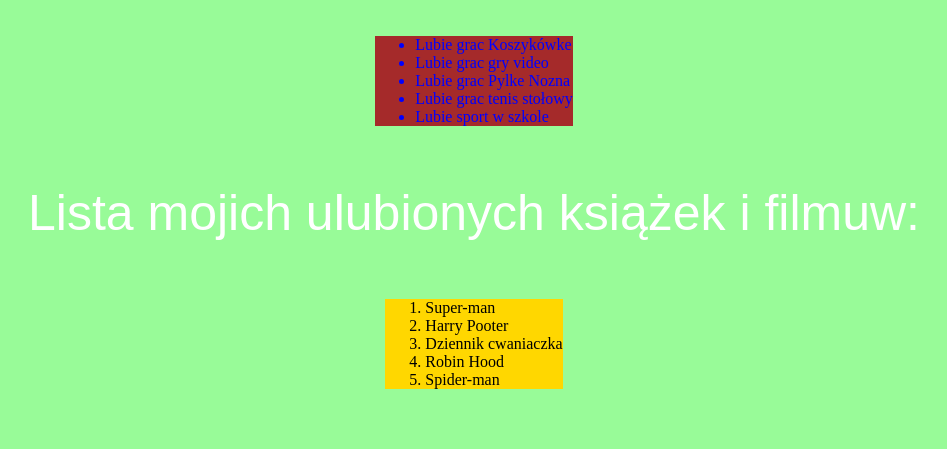
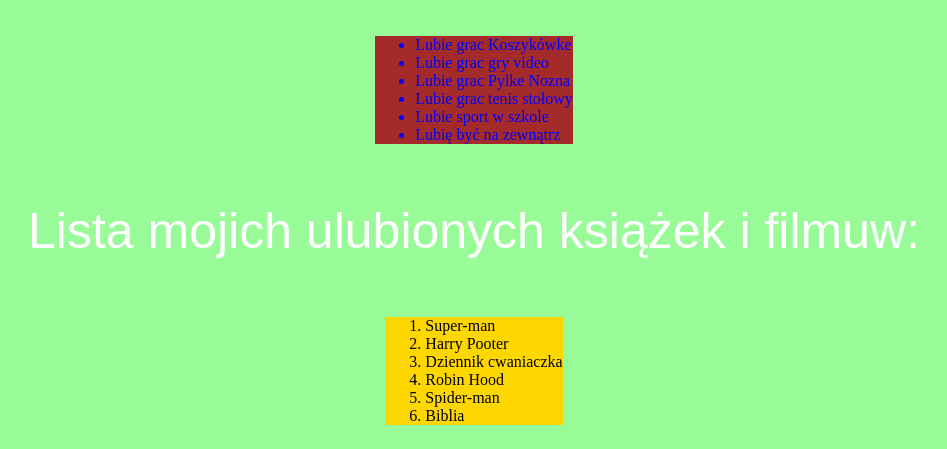
Before and after one commit to halloMateusz/Listy, a plain HTML site: page index.html in a window 1280 px wide. Shown: the part 709-1158 px from the top of the page, without its empty margins (166-1113 px from the left). Before the commit the page ends 1122 px from the top, so only its background shows below. Drawn offline with Linux system fonts and the light colour scheme.

Commit message:
Add files via upload

```diff
--- a/index.html
+++ b/index.html
@@ -34,6 +34,7 @@
         <li>Lubie grac Pylke Nozna</li>
         <li>Lubie grac tenis stołowy</li>
         <li>Lubie sport w szkole</li>
+        <li>Lubię być na zewnątrz</li>
     </ul>
     <h2>Lista mojich ulubionych książek i filmuw:</h2>
     <ol>
@@ -42,6 +43,7 @@
         <li>Dziennik cwaniaczka</li>
         <li>Robin Hood</li>
         <li>Spider-man</li>
+        <li>Biblia</li>
 
     </ol>
 
```
